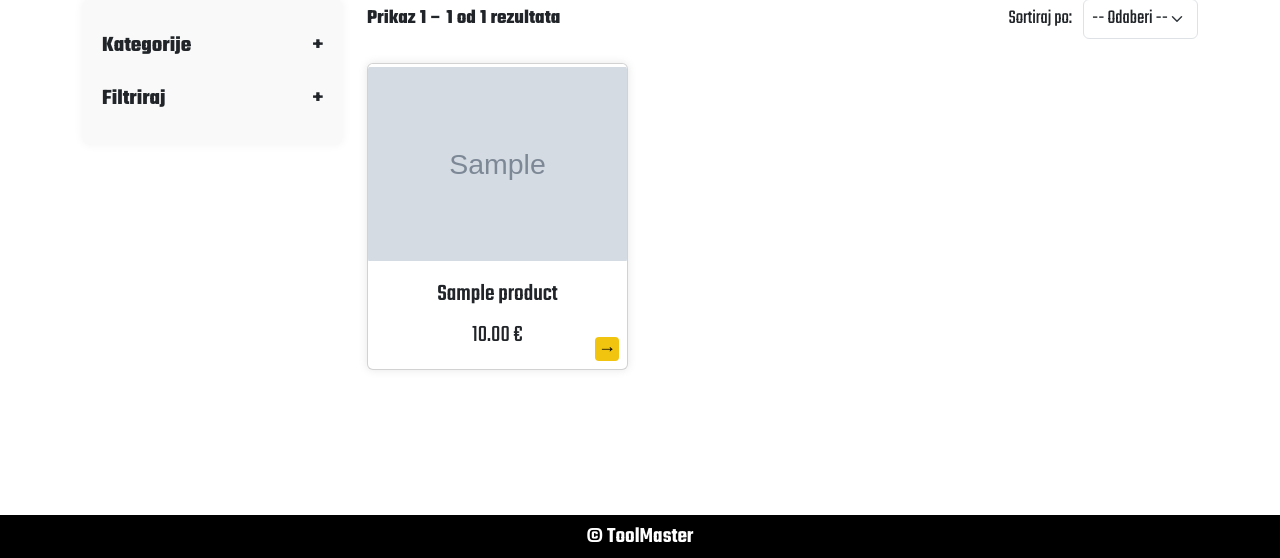
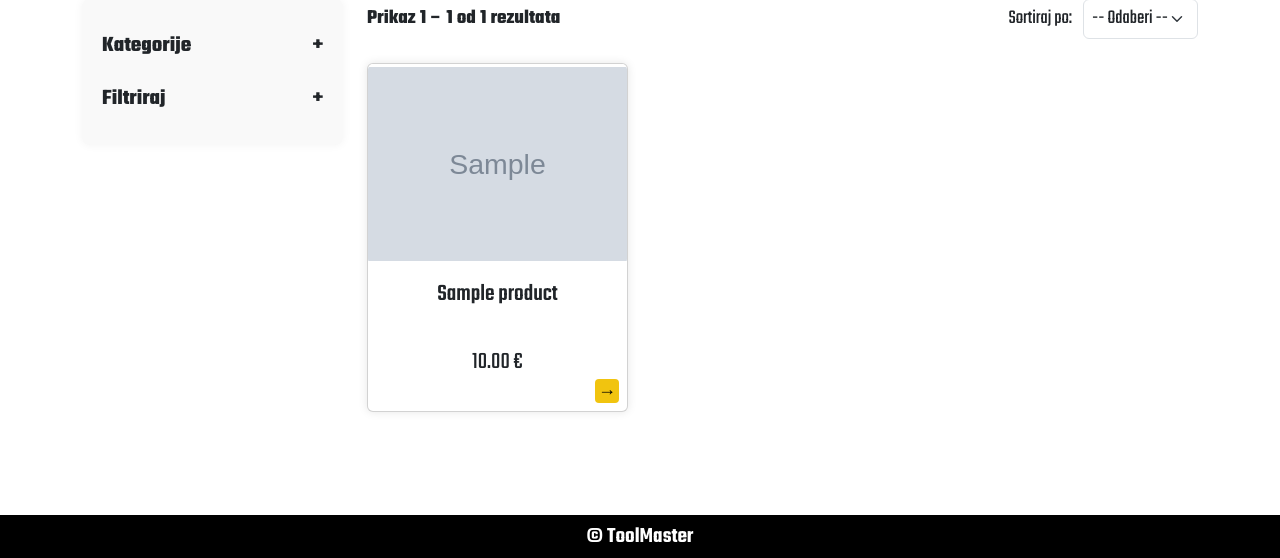
Before and after one commit to bilicfranjo/ToolMaster, a Django app: page /proizvodi/ in a window 1280 px wide. Shown: the part 242-800 px from the top of the page. Run offline with Django 5.2, Linux system fonts and the light colour scheme; tables that the repository leaves empty hold one stand-in row (values such as "Sample post"); grey boxes marked "Sample" are stand-in pictures.

Commit message:
Fix some minor issues

```diff
--- a/shop/static/shop/css/dashboard.css
+++ b/shop/static/shop/css/dashboard.css
@@ -197,6 +197,10 @@ form button {
     font-weight: 600;
 }
 
+#attributes-wrapper input {
+    font-size: 20px;
+}
+
 
 
 /* Select2 kod DIY forme */
--- a/shop/static/shop/css/styles.css
+++ b/shop/static/shop/css/styles.css
@@ -650,9 +650,30 @@ button {
     border: none;
     box-shadow: 0 0 10px rgba(0,0,0,0.1);
     transition: transform 0.3s;
-    height: 300px;
     position: relative;
     overflow: hidden;
+    height: 380px;
+    display: flex;
+    flex-direction: column;
+    justify-content: space-between;
+    padding-bottom: 15px;
+}
+
+.card-body {
+    flex-grow: 1;
+    display: flex;
+    flex-direction: column;
+    justify-content: space-between;
+}
+
+.card-title {
+    font-size: 24px;
+    height: 56px; /* točno za 2 linije */
+    overflow: hidden;
+    text-overflow: ellipsis;
+    display: -webkit-box;
+    -webkit-line-clamp: 2;
+    -webkit-box-orient: vertical;
 }
 
 .card-corner-arrow {
@@ -684,14 +705,9 @@ button {
     border-radius: 5px;
 }
 
-.card-title {
-    font-size: 24px;
-}
-
 .card-text {
     font-size: 24px;
 }
-
 
 .popular-products-section {
     position: relative;
--- a/shop/templates/shop/product_detail.html
+++ b/shop/templates/shop/product_detail.html
@@ -101,7 +101,10 @@
 
         <hr>
         <p><strong>Proizvođač:</strong> {{ product.manufacturer|default:"-" }}</p>
-        <p><strong>Model:</strong> {{ product.model|default:"-" }}</p>
+        {% if product.model %}
+            <p><strong>Model:</strong> {{ product.model }}</p>
+        {% endif %}
+
         {% if product_attributes %}
             {% for attr in product_attributes %}
                 <p><strong>{{ attr.attribute.name }}:</strong> {{ attr.value }}</p>
--- a/shop/templates/shop/products_list.html
+++ b/shop/templates/shop/products_list.html
@@ -109,8 +109,7 @@
                                     <span>{{ attribute.name }}</span>
                                 </div>
                                 <div id="attrCollapse{{ attribute.id }}" class="collapse ms-2 {% if selected_values %}show{% endif %}">
-                                    {% for val in attribute.productattributevalue_set.all %}
-                                        {% with val.value|stringformat:"s" as value %}
+                                    {% for value in attribute.unique_values %}
                                         <div class="form-check">
                                             <input class="form-check-input"
                                                 type="checkbox"
@@ -122,7 +121,6 @@
                                                 {{ value }}
                                             </label>
                                         </div>
-                                        {% endwith %}
                                     {% endfor %}
                                 </div>
                             {% endwith %}
@@ -173,7 +171,7 @@
                 {% for product in products %}
                 <div class="col-md-4">
                     <a href="{% url 'product_detail' product.category.slug product.slug %}" class="text-decoration-none">
-                        <div class="card product-card h-100">
+                        <div class="card product-card">
                             {% if product.image %}
                                 <img src="{{ product.image.url }}" class="card-img-top" alt="{{ product.name }}">
                             {% endif %}
--- a/shop/views.py
+++ b/shop/views.py
@@ -8,6 +8,7 @@ from django.contrib.admin.views.decorators import staff_member_required
 from django.contrib.auth.decorators import login_required
 from django.core.paginator import Paginator
 from django.db.models import Q
+from decimal import Decimal
 
 # Home
 def home_view(request):
@@ -95,6 +96,14 @@ def products_list_view(request, slug=None):
             products = products.filter(category=category)
             attribute_filters = ProductAttribute.objects.filter(category=category)
 
+            # ✅ DODANO: Ukloni duplikate atributnih vrijednosti i pošalji ih u template
+            for attr in attribute_filters:
+                unique_values = ProductAttributeValue.objects.filter(
+                    attribute=attr,
+                    product__in=products
+                ).values_list('value', flat=True).distinct()
+                attr.unique_values = sorted(unique_values) #type: ignore
+
     # Filtriranje po cijeni
     if price_min:
         try:
@@ -129,7 +138,7 @@ def products_list_view(request, slug=None):
     if attribute_queries:
         products = products.filter(attribute_queries).distinct()
 
-
+    # Sortiranje
     sort_by = request.GET.get('sort')
     if sort_by == 'price_asc':
         products = products.order_by('price')
@@ -140,6 +149,7 @@ def products_list_view(request, slug=None):
     elif sort_by == 'manufacturer_desc':
         products = products.order_by('-manufacturer')
 
+    # Proizvođači
     manufacturers = products.values_list('manufacturer', flat=True).distinct().exclude(manufacturer='')
 
     # Paginacija
@@ -161,6 +171,7 @@ def products_list_view(request, slug=None):
         'attribute_filters': attribute_filters,
         'selected_attributes': selected_attributes,
     })
+
 
 
 def product_detail_view(request, category_slug ,slug):
@@ -573,7 +584,7 @@ def cart_detail_view(request):
     cart = request.user.cart
     items = cart.items.select_related('product')
     subtotal = cart.total_price()
-    shipping = 0 if subtotal >= 100 else 10.99
+    shipping = Decimal('0.00') if subtotal >= 100 else Decimal('10.99')
     total = subtotal + shipping
 
     return render(request, 'shop/cart.html', {
```
Lines whose indentation alone changed are shown as unchanged.
